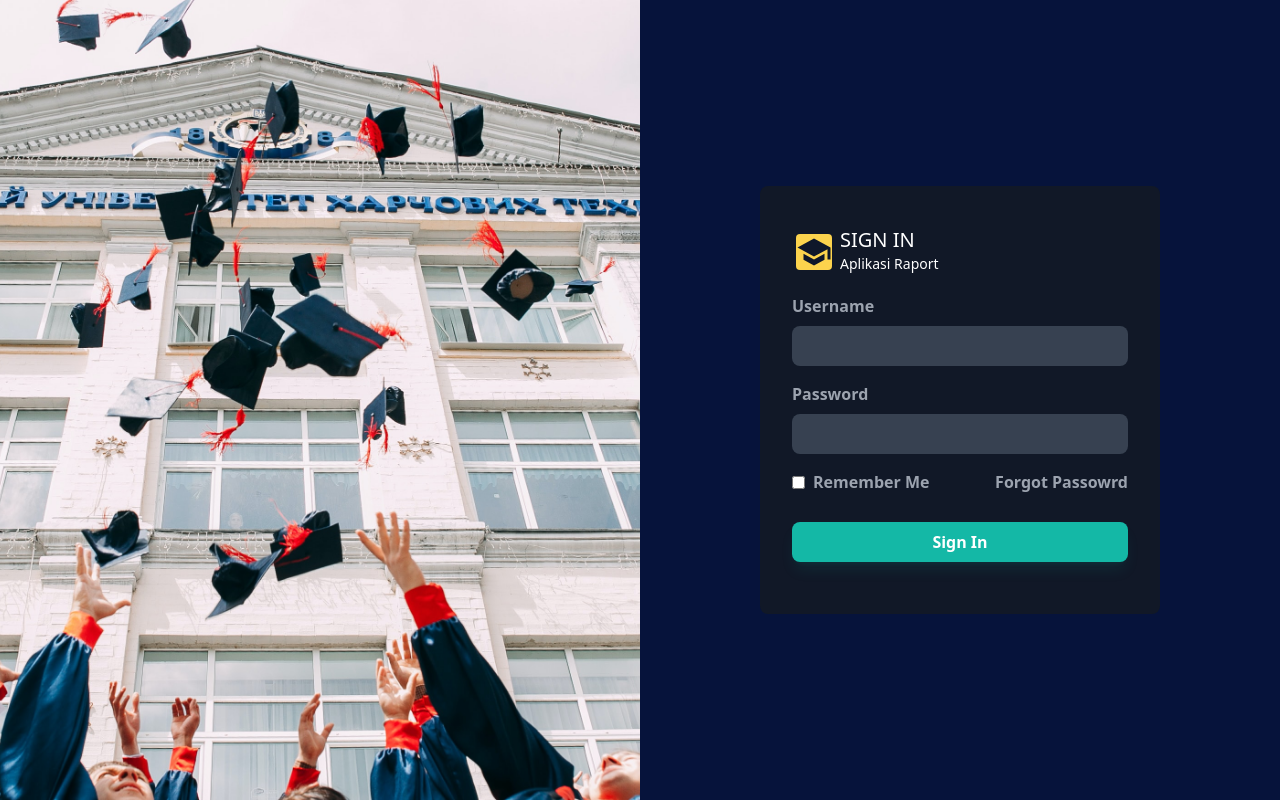
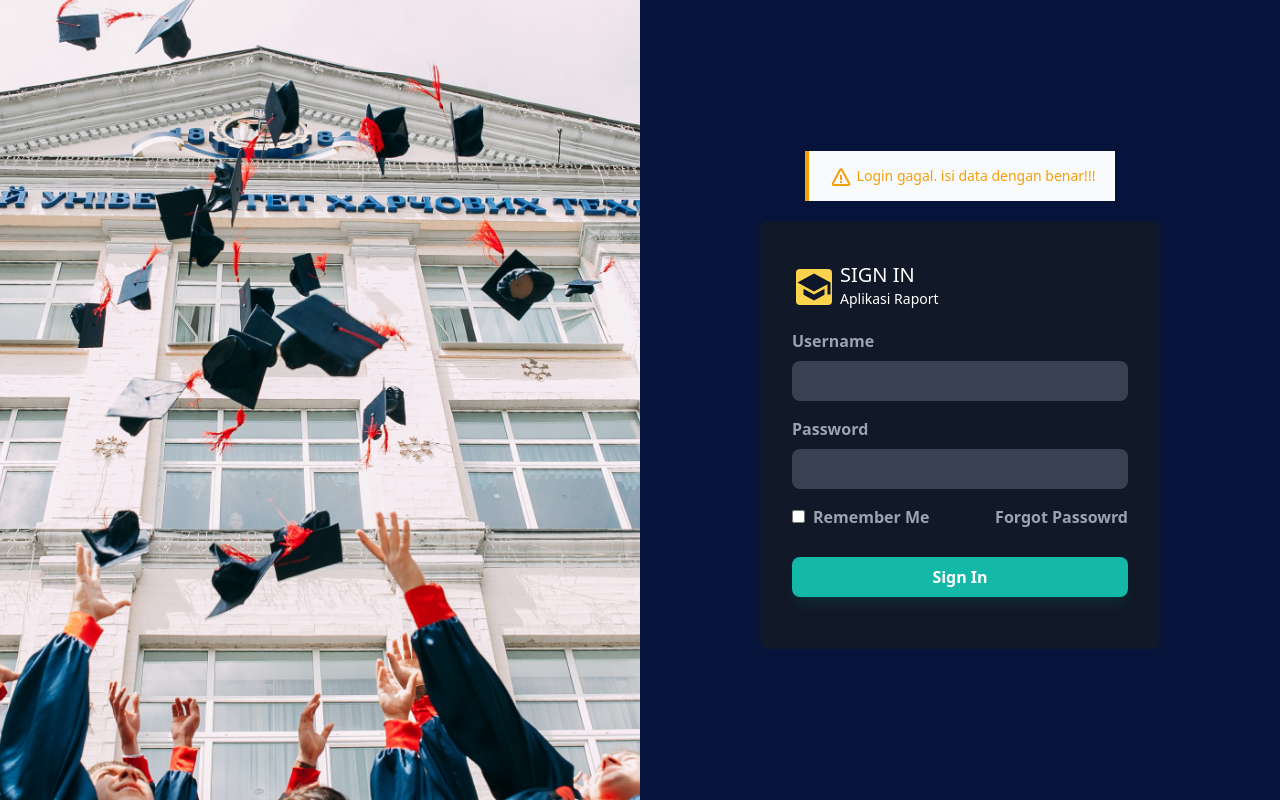
Before and after one commit to M-BintangR/APLICATION-RAPORT-UKK, a React (Create React App) app: page / in a window 1280 px wide. Both pictures are taken after a click on the button "Sign In". Built offline with nearby package versions, Linux system fonts and the light colour scheme; no server answers.

Commit message:
a little change

```diff
--- a/src/components/FieldTable.js
+++ b/src/components/FieldTable.js
@@ -3,7 +3,6 @@ export const TabelGurus = [
     { title: 'No.', short: true },
     { title: 'Nama Guru' },
     { title: 'Mapel' },
-    { title: 'KKM' },
     { title: 'Level' },
     { title: 'Action' }
 ];
--- a/src/features/authenticated/loginAuth.js
+++ b/src/features/authenticated/loginAuth.js
@@ -56,7 +56,6 @@ export const loginAuth = createSlice({
                 state.error = action.error.message;
                 state.status = false;
             })
-
             .addCase(akunUser.fulfilled, (state, action) => {
                 state.akunUser = action.payload;
             });
--- a/src/pages/auth/Login.jsx
+++ b/src/pages/auth/Login.jsx
@@ -3,9 +3,10 @@ import loginImage from '../../img/loginImage.jpg';
 import { MdSchool } from 'react-icons/md';
 import { useState } from 'react';
 import { useDispatch, useSelector } from 'react-redux';
-import { loginUsers, selectStatusUser } from '../../features/authenticated/loginAuth';
+import { loginUsers, selectErrorUser, selectStatusUser, selectUser } from '../../features/authenticated/loginAuth';
 import { useEffect } from 'react';
 import { useNavigate } from 'react-router-dom';
+import Message from '../../components/Message';
 
 const Login = () => {
     const dispatch = useDispatch();
@@ -13,7 +14,8 @@ const Login = () => {
     const navigate = useNavigate();
     const token = JSON.parse(localStorage.getItem("token"));
     const users = JSON.parse(localStorage.getItem("user"));
-
+    const checkUser = useSelector(selectErrorUser);
+    const [errorData, setErrorData] = useState(null);
 
     const [loginInput, setLoginInput] = useState({
         username: '',
@@ -38,6 +40,13 @@ const Login = () => {
     }
 
     useEffect(() => {
+        if (checkUser) setErrorData({
+            message: 'Login gagal. isi data dengan benar!!!',
+            status: 422,
+        });
+    }, [checkUser]);
+
+    useEffect(() => {
         if (token && users) {
             if (users.role === 'admin') {
                 navigate('/dashboard');
@@ -60,6 +69,11 @@ const Login = () => {
             </div>
 
             <div className="bg-hard-purple flex flex-col justify-center">
+                {errorData?.status === 422 && (
+                    <div className="mx-auto">
+                        <Message type={'warning'} pesan={errorData.message} />
+                    </div>
+                )}
                 <div className="max-w-[400px] w-full mx-auto bg-gray-900 p-8 px-8 rounded-lg dark:text-white font-bold ">
                     <div className="inline-flex mx-1 my-2 mb-3">
                         <MdSchool
--- a/src/pages/dashboard/dataGuru/ModalUpdate.jsx
+++ b/src/pages/dashboard/dataGuru/ModalUpdate.jsx
@@ -3,7 +3,6 @@ import { useDispatch, useSelector } from 'react-redux';
 import { checkEditGuru, checkUpdateGuru, guruEdit, guruPending, guruRecord, guruUpdate } from '../../../features/dashboard/GuruSlice';
 import { selectAllMapel } from '../../../features/dashboard/MapelSlice';
 import { useState } from 'react';
-import { useCallback } from 'react';
 
 const ModalUpdate = ({ isVisible, onClose, idUser }) => {
     const dispatch = useDispatch();
--- a/src/pages/dashboard/dataGuru/Record.jsx
+++ b/src/pages/dashboard/dataGuru/Record.jsx
@@ -143,7 +143,6 @@ const Record = () => {
                                                     <td className='p-3 whitespace-nowrap text-gray-700 text-sm'>{i + 1}</td>
                                                     <td className='p-3 whitespace-nowrap text-gray-700 text-sm'>{data.nama_guru ? data?.nama_guru : '-'}</td>
                                                     <td className='p-3 whitespace-nowrap text-gray-700 text-sm'>{data?.mapel.nama_mapel ? data?.mapel?.nama_mapel : '-'}</td>
-                                                    <td className='p-3 whitespace-nowrap text-gray-700 text-sm'>{data?.mapel.kkm ? data?.mapel.kkm : '-'}</td>
                                                     <td className='p-3 whitespace-nowrap text-gray-700 text-sm'>
                                                         <span className='p-1.5 text-xs font-medium uppercase tracking-wider text-yellow-800 bg-yellow-200 rounded-lg bg-opacity-50'>
                                                             {data?.mapel.level ? data?.mapel.level : '-'}
--- a/src/root/index.js
+++ b/src/root/index.js
@@ -1,10 +1,10 @@
 import React from 'react';
 import { BrowserRouter, Route, Routes } from 'react-router-dom';
 import Login from '../pages/auth/Login';
-import RecordGuru from '../pages/dashboard/dataGuru/Record';
 import RecordJurusan from '../pages/dashboard/dataJurusan/Record';
 import RecordKelas from '../pages/dashboard/dataKelas/Record';
 import RecordSiswa from '../pages/dashboard/dataSiswa/Record';
+import RecordGuru from '../pages/dashboard/dataGuru/Record';
 import RecordTapel from '../pages/dashboard/dataTapel/Record';
 import RecordWalas from '../pages/dashboard/dataWalas/Record';
 import RecordUser from '../pages/dashboard/dataUser/Record';
```
